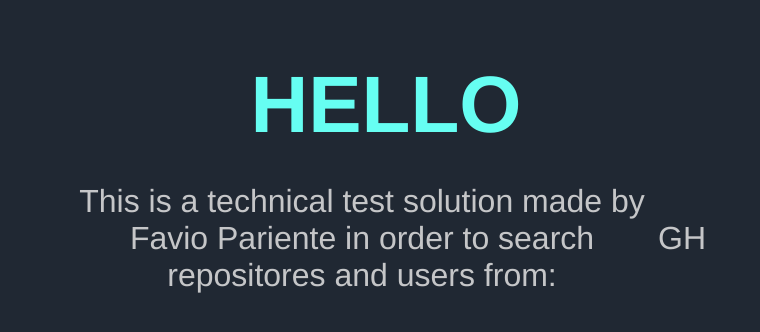
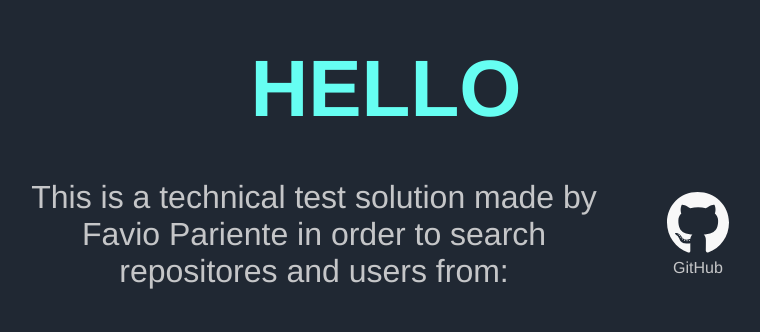
Before and after one commit to Favious/technical-test, a Next.js app: page / in a window 1280 px wide. Shown: the part 124-456 px from the top of the page, without its empty margins (254-1014 px from the left). Built offline with nearby package versions, Linux system fonts and the light colour scheme.

Commit message:
import react icons adding GitHub icon to the page

```diff
--- a/components/ContainerComponent.tsx
+++ b/components/ContainerComponent.tsx
@@ -1,5 +1,7 @@
 import styles from "@/styles/Home.module.css";
 import styled from "styled-components";
+
+import { FaGithub } from "react-icons/fa";
 
 export default function ContainerComponent() {
   return (
@@ -12,7 +14,10 @@ export default function ContainerComponent() {
           This is a technical test solution made by Favio Pariente in order to
           search repositores and users from:
         </div>
-        <div>GH</div>
+        <div className="gitHub">
+          <FaGithub />
+          GitHub
+        </div>
       </div>
     </Container>
   );
@@ -27,7 +32,7 @@ const Container = styled.div`
   width: 100%;
   padding-bottom: 25vh;
   .title {
-    margin-bottom: 2rem;
+    margin-bottom: 1.5rem;
   }
   .title h1 {
     color: var(--cian);
@@ -40,7 +45,18 @@ const Container = styled.div`
     align-items: center;
     color: var(--silver);
     font-size: 2rem;
-    width: 50%;
+    width: 60%;
     text-align: center;
+
+    .gitHub {
+      flex-direction: column;
+      font-size: 1rem;
+      margin: 2rem;
+      svg {
+        color: var(--lightWhite);
+        height: 4rem;
+        width: 5rem;
+      }
+    }
   }
 `;
--- a/package.json
+++ b/package.json
@@ -19,6 +19,7 @@
     "next": "13.1.4",
     "react": "18.2.0",
     "react-dom": "18.2.0",
+    "react-icons": "^4.7.1",
     "styled-components": "^5.3.6",
     "typescript": "4.9.4"
   },
```
Also changed, not shown: 1 other file (tests, documents, lock files or other folders).
